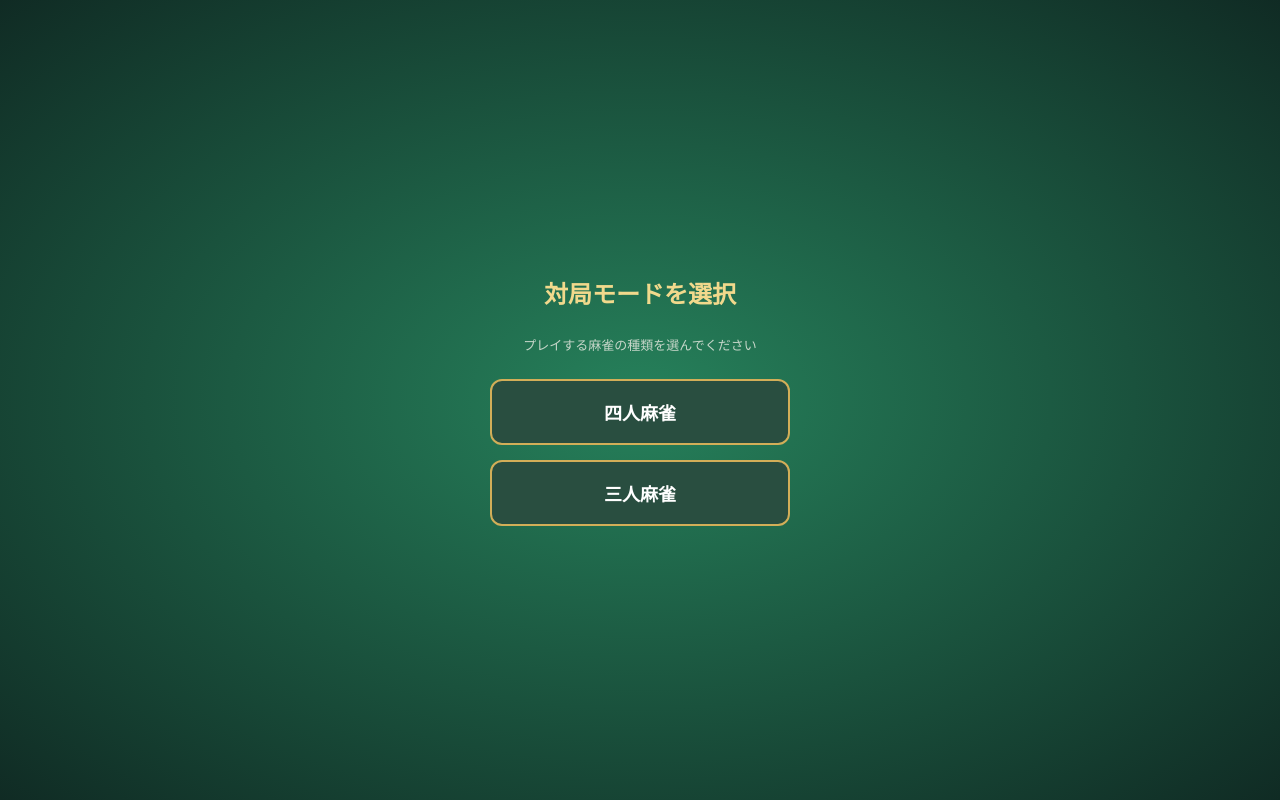
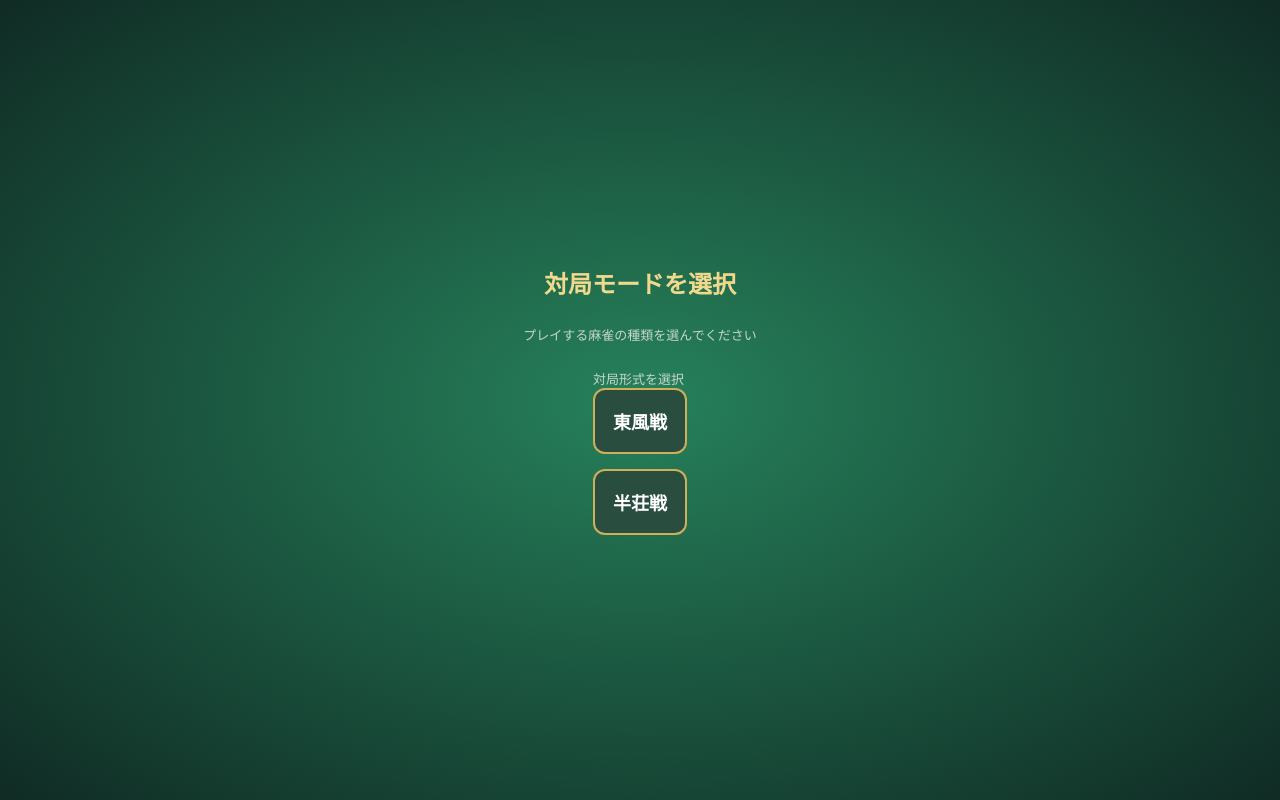
Before and after one commit to mwamwoof-hub/-, a plain HTML site: page index.html in a window 1280 px wide. Both pictures are taken after a click on the button "四人麻雀". Drawn offline with Linux system fonts and the light colour scheme.

Commit message:
Update index.html

```diff
--- a/index.html
+++ b/index.html
@@ -206,9 +206,18 @@ button{cursor:pointer;font:inherit}
 <div class="start-screen" id="startScreen">
  <div class="start-title">対局モードを選択</div>
  <div class="start-subtitle">プレイする麻雀の種類を選んでください</div>
- <div class="mode-select">
+
+ <div class="mode-select" id="playerModeOptions">
   <button onclick="setMode(4)">四人麻雀</button>
   <button onclick="setMode(3)">三人麻雀</button>
+ </div>
+
+ <div id="lengthOptions" hidden>
+  <div class="start-subtitle">対局形式を選択</div>
+  <div class="mode-select">
+   <button onclick="setLength(4)">東風戦</button>
+   <button onclick="setLength(8)">半荘戦</button>
+  </div>
  </div>
 </div>
 
```
